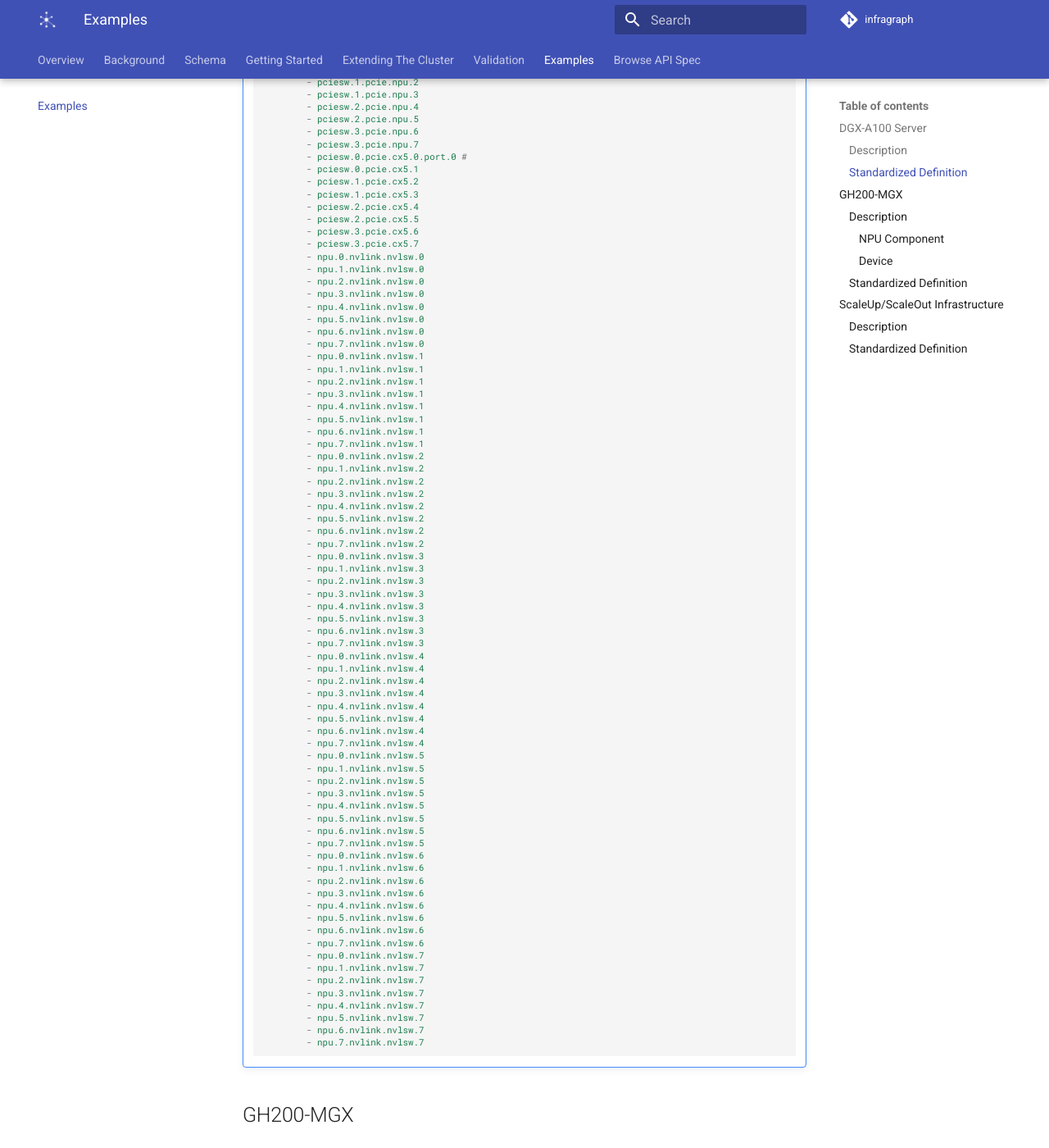
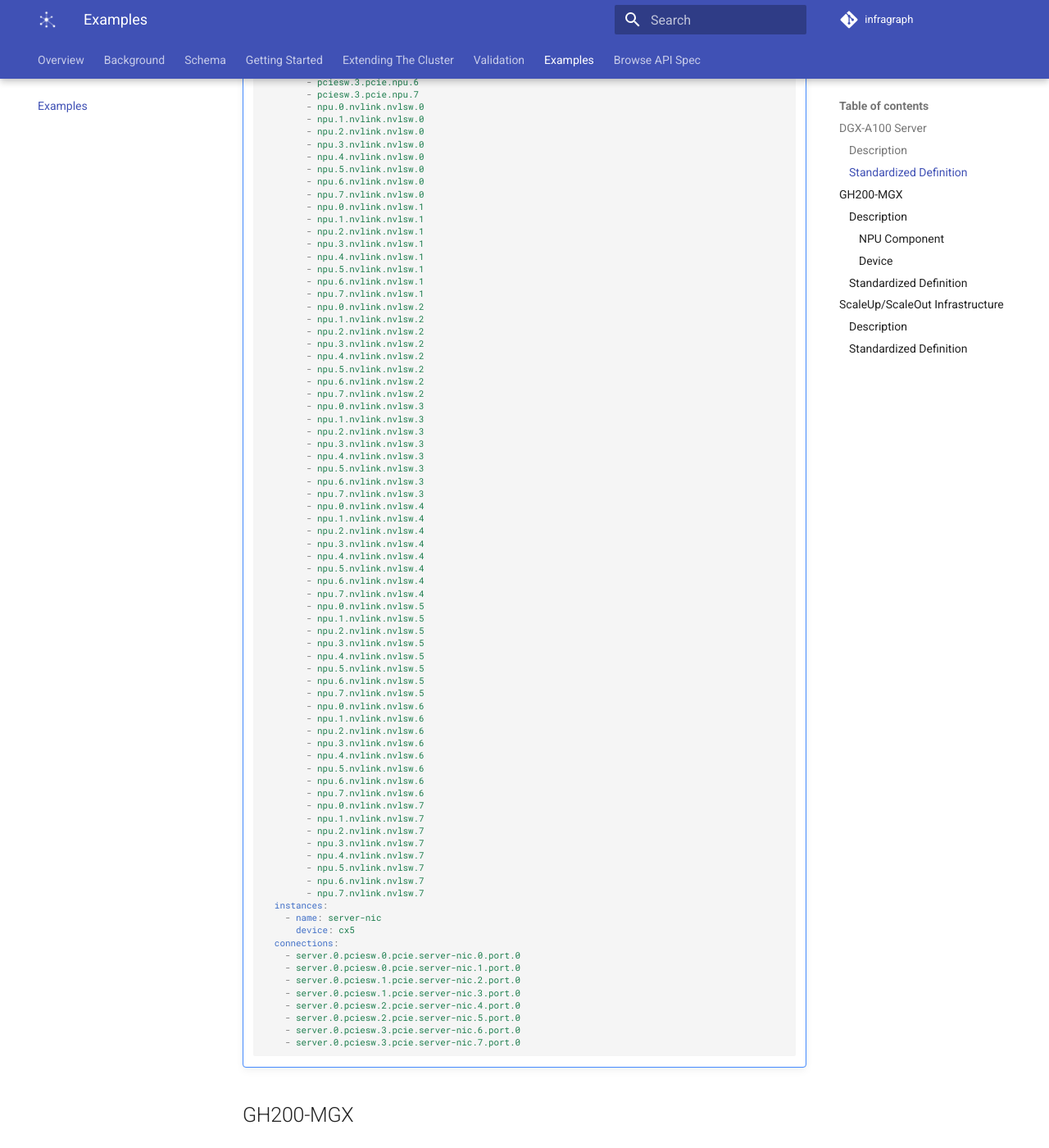
Before and after one commit to Keysight/infragraph, an MkDocs documentation site: the page built from docs/src/examples.md, in a window 1280 px wide and 1400 px high, scrolled down 2143 px. Shown: the whole window at 82% size. Built offline with MkDocs 1.6.1 and Material for MkDocs 9.7.7, drawn with Linux system fonts in a browser that asks for light colours; comment, search, counter and statistics services are not loaded; some of the changed text lies outside the part shown.

Commit message:
composability

```diff
--- a/docs/src/examples/dgxa100.yaml
+++ b/docs/src/examples/dgxa100.yaml
@@ -5,7 +5,7 @@
         Nvidia DGX A100 System consisting of the following components:
         - 2 cpus
         - 8 gpus
-        - 8 nics
+        - 8 nics (externally defined as device `cx5` to demonstrate composability)
         - 4 pcie switches
         - 6 nvlink switches
       components:
@@ -15,10 +15,6 @@
         - name: npu
           description: Nvidia A100 GPU
           type: npu
-        - name: cx5
-          description: Mellanox ConnectX-5 PCIe 3.0
-          type: nic
-          external: true
         - name: pciesw
           description: PCI Express Switch Gen 4
           type: custom
@@ -46,14 +42,6 @@
         - pciesw.2.pcie.npu.5
         - pciesw.3.pcie.npu.6
         - pciesw.3.pcie.npu.7
-        - pciesw.0.pcie.cx5.0.port.0 #
-        - pciesw.0.pcie.cx5.1
-        - pciesw.1.pcie.cx5.2
-        - pciesw.1.pcie.cx5.3
-        - pciesw.2.pcie.cx5.4
-        - pciesw.2.pcie.cx5.5
-        - pciesw.3.pcie.cx5.6
-        - pciesw.3.pcie.cx5.7
         - npu.0.nvlink.nvlsw.0
         - npu.1.nvlink.nvlsw.0
         - npu.2.nvlink.nvlsw.0
@@ -118,3 +106,15 @@
         - npu.5.nvlink.nvlsw.7
         - npu.6.nvlink.nvlsw.7
         - npu.7.nvlink.nvlsw.7
+  instances:
+    - name: server-nic
+      device: cx5
+  connections:
+    - server.0.pciesw.0.pcie.server-nic.0.port.0
+    - server.0.pciesw.0.pcie.server-nic.1.port.0
+    - server.0.pciesw.1.pcie.server-nic.2.port.0
+    - server.0.pciesw.1.pcie.server-nic.3.port.0
+    - server.0.pciesw.2.pcie.server-nic.4.port.0
+    - server.0.pciesw.2.pcie.server-nic.5.port.0
+    - server.0.pciesw.3.pcie.server-nic.6.port.0
+    - server.0.pciesw.3.pcie.server-nic.7.port.0
```
Also changed, not shown: docs/src/schema.md (+1 -1 lines).
